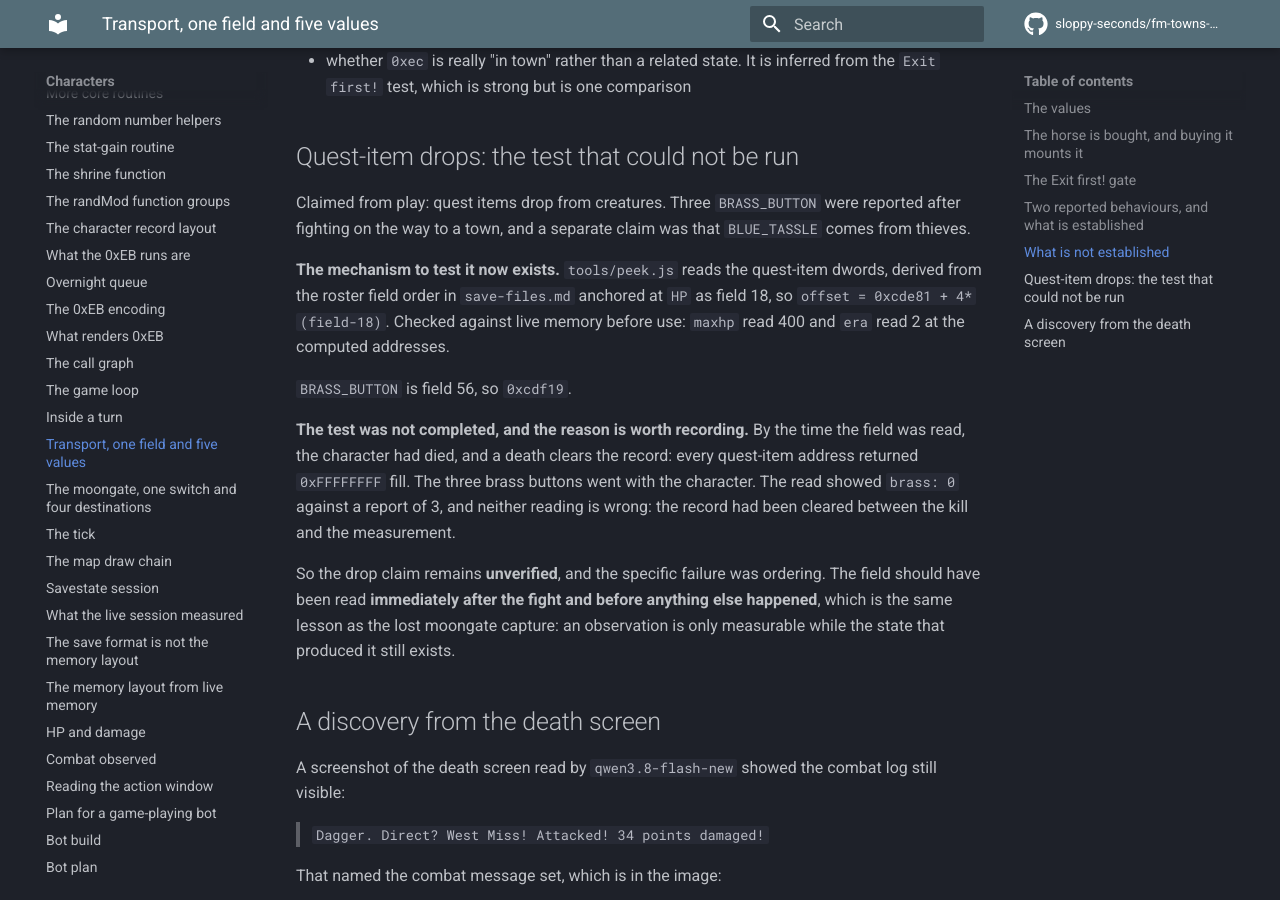
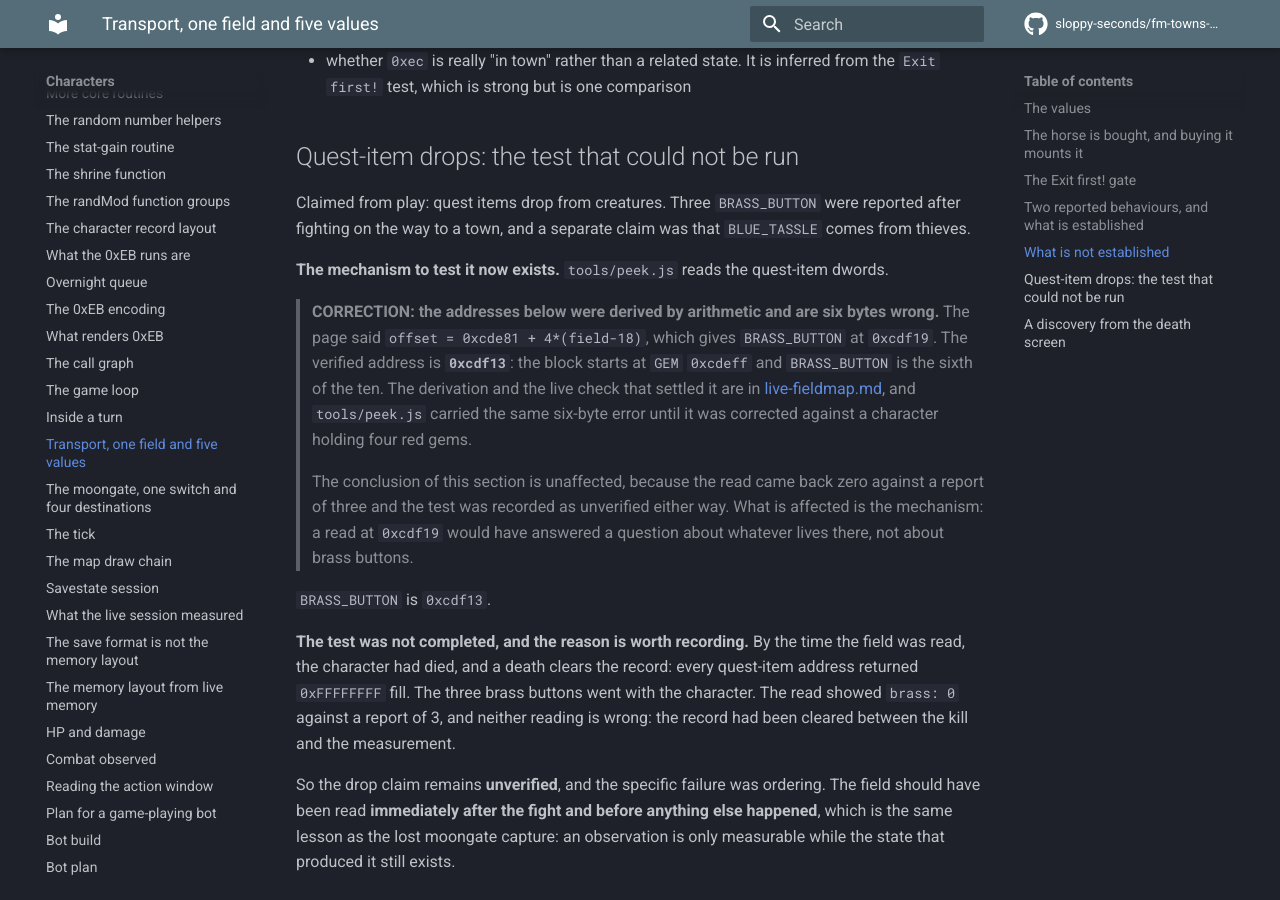
Before and after one commit to sloppy-seconds/fm-towns-ultima, an MkDocs documentation site: the page built from docs/transport-field.md, in a window 1280 px wide and 900 px high, scrolled down 2237 px. Built offline with MkDocs 1.6.1 and Material for MkDocs 9.7.7, drawn with Linux system fonts in a browser that asks for light colours; comment, search, counter and statistics services are not loaded.

Commit message:
CORRECTION: transport-field derived BRASS_BUTTON at 0xcdf19, six bytes off
The page used offset = 0xcde81 + 4*(field-18), the same arithmetic that put peek.js
six bytes high on all ten quest items. The verified address is 0xcdf13, from GEM at
0xcdeff with BRASS_BUTTON sixth of the ten, settled by loading a character holding
four red gems.

The section's conclusion is unchanged because the read was zero against a report of
three and the test was already marked unverified. What was wrong is the mechanism: a
read at 0xcdf19 asks about a different field.

```diff
--- a/docs/transport-field.md
+++ b/docs/transport-field.md
@@ -86,11 +86,20 @@ recorded as unverified.
 Claimed from play: quest items drop from creatures. Three `BRASS_BUTTON` were reported after fighting on
 the way to a town, and a separate claim was that `BLUE_TASSLE` comes from thieves.
 
-**The mechanism to test it now exists.** `tools/peek.js` reads the quest-item dwords, derived from the
-roster field order in `save-files.md` anchored at `HP` as field 18, so `offset = 0xcde81 + 4*(field-18)`.
-Checked against live memory before use: `maxhp` read 400 and `era` read 2 at the computed addresses.
+**The mechanism to test it now exists.** `tools/peek.js` reads the quest-item dwords.
 
-`BRASS_BUTTON` is field 56, so `0xcdf19`.
+> **CORRECTION: the addresses below were derived by arithmetic and are six bytes wrong.** The page said
+> `offset = 0xcde81 + 4*(field-18)`, which gives `BRASS_BUTTON` at `0xcdf19`. The verified address is
+> **`0xcdf13`**: the block starts at `GEM` `0xcdeff` and `BRASS_BUTTON` is the sixth of the ten. The
+> derivation and the live check that settled it are in [live-fieldmap.md](live-fieldmap.md), and
+> `tools/peek.js` carried the same six-byte error until it was corrected against a character holding
+> four red gems.
+>
+> The conclusion of this section is unaffected, because the read came back zero against a report of
+> three and the test was recorded as unverified either way. What is affected is the mechanism: a read
+> at `0xcdf19` would have answered a question about whatever lives there, not about brass buttons.
+
+`BRASS_BUTTON` is `0xcdf13`.
 
 **The test was not completed, and the reason is worth recording.** By the time the field was read, the
 character had died, and a death clears the record: every quest-item address returned `0xFFFFFFFF` fill.
```
